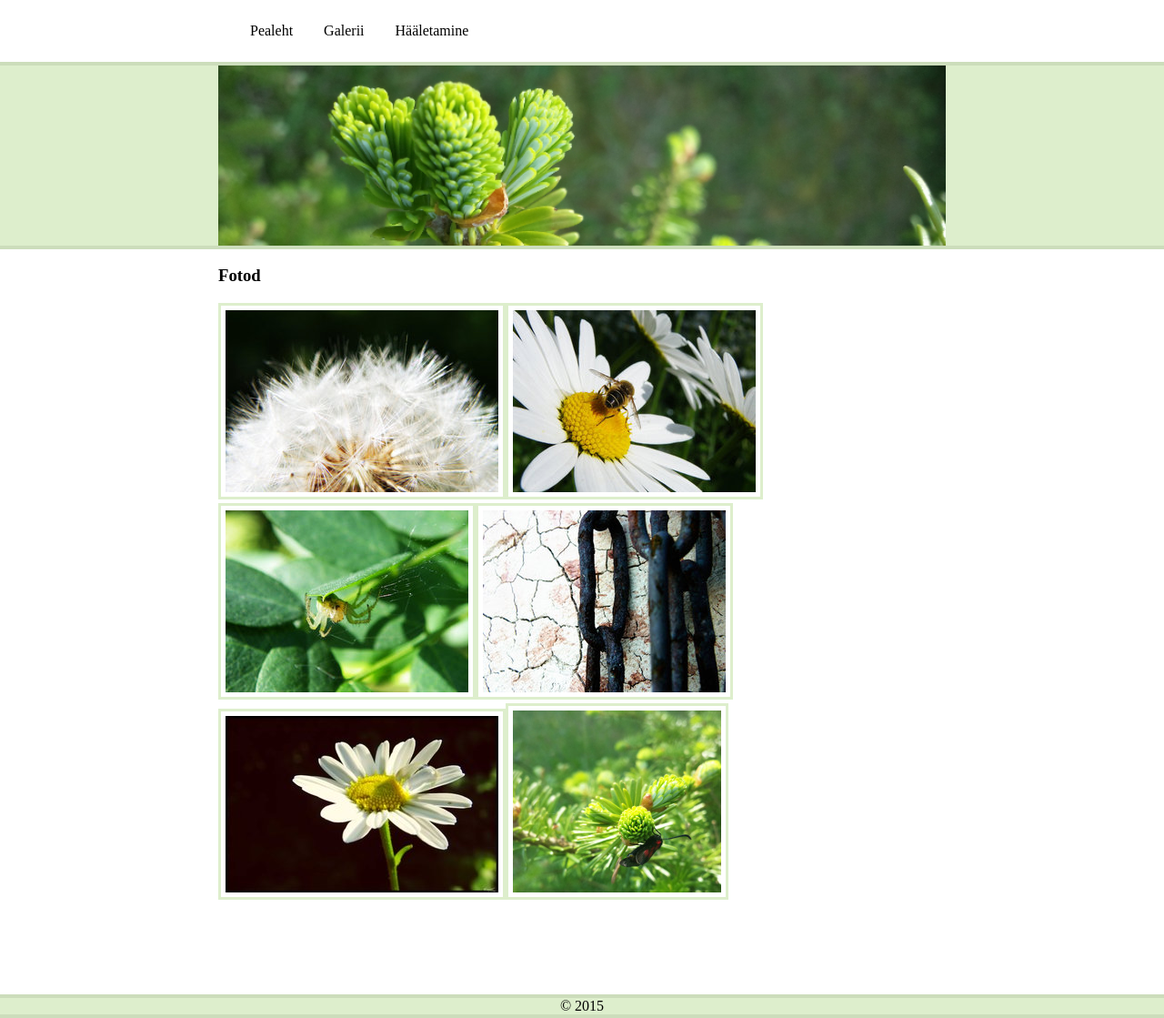
After one commit to kristispelman/Vorgurakendused-I, a PHP site: page /galerii.php in a window 1280 px wide. The commit adds this page. Shown: the whole page at 91% size. Run offline with PHP 8.4, Linux system fonts and the light colour scheme.

Commit message:
Added files via upload

```diff
--- /dev/null
+++ b/kodutoo9/multipage/foot.html
@@ -0,0 +1,4 @@
+</div>
+<div id="footer">&copy; 2015</div>
+</body>
+</html>
--- /dev/null
+++ b/kodutoo9/multipage/galerii.php
@@ -0,0 +1,22 @@
+<?php
+	require_once('head.html');
+?>
+<h3>Fotod</h3>
+<div id="gallery">
+<?php
+	$fotod=array(
+	array("src"=>"pildid/nameless1.jpg", "alt"=>"nimetu 1"),
+	array ("src"=>"pildid/nameless2.jpg", "alt"=>"nimetu 2"),
+	array ("src"=>"pildid/nameless3.jpg", "alt"=>"nimetu 3"),
+	array ("src"=>"pildid/nameless4.jpg", "alt"=>"nimetu 4"),
+	array ("src"=>"pildid/nameless5.jpg", "alt"=>"nimetu 5"),
+	array ("src"=>"pildid/nameless6.jpg", "alt"=>"nimetu 6")
+	);
+	foreach($fotod as $foto) {
+		echo "<img src=\"{$foto["src"]}\" alt=\"{$foto["alt"]}\" />";
+	}
+?>
+</div>
+<?php
+	require_once('foot.html');
+?>
--- /dev/null
+++ b/kodutoo9/multipage/head.html
@@ -0,0 +1,20 @@
+<!DOCTYPE html>
+<html>
+<head>
+<meta charset="utf-8" />
+<title>Praktikum  - Ülesanne</title>
+<link rel="stylesheet" type="text/css" href="style.css">
+</head>
+<body>
+
+<div id="header">
+	<ul>
+		<li><a href="pealeht.php">Pealeht</a></li>
+		<li><a href="galerii.php">Galerii</a></li>
+		<li><a href="vote.php">Hääletamine</a></li>
+	</ul>
+</div>
+<div id="banner">
+	<img src="banner1.jpg" alt="banner">
+</div>
+<div id="wrap">
--- /dev/null
+++ b/kodutoo9/multipage/style.css
@@ -0,0 +1,50 @@
+body {
+	margin: 0px;
+}
+
+#header, #wrap{
+	width: 800px;
+	margin:auto;
+}
+
+#header ul{
+	list-style: none;
+	margin:20px;
+	padding:0px;
+}
+#header li {
+	display: inline-block;
+}
+#header a {
+	display: inline-block;
+	padding:5px 15px;
+	color:black;
+	text-decoration: none;
+}
+#header a:hover, #header li:hover {
+	background: #dec;
+	color:red;
+}
+
+#banner, #footer {
+background: #dec;
+text-align:center;
+border-width: 4px 0px;
+border-style:solid;
+border-color:#cdb;
+
+}
+#banner img{vertical-align: bottom; width: 800px;}
+
+#gallery img, form p  {
+	border: solid #dec 3px;
+	padding:5px;
+}
+
+#footer { margin-top:100px;}
+form label {display: block;}
+form p {
+	margin: 5px auto;
+	display: inline-block;
+	text-align: center;
+}
```
Also changed, not shown: kodutoo9/multipage/tulemus.php (added, +14 -0 lines), kodutoo9/multipage/vote.php (added, +32 -0 lines), kodutoo9/multipage/banner1.jpg (added), kodutoo9/multipage/pealeht.php (line endings or trailing spaces), kodutoo9/multipage/pildid/nameless1.jpg (added), kodutoo9/multipage/pildid/nameless2.jpg (added), kodutoo9/multipage/pildid/nameless3.jpg (added), kodutoo9/multipage/pildid/nameless4.jpg (added), kodutoo9/multipage/pildid/nameless5.jpg (added), kodutoo9/multipage/pildid/nameless6.jpg (added).
